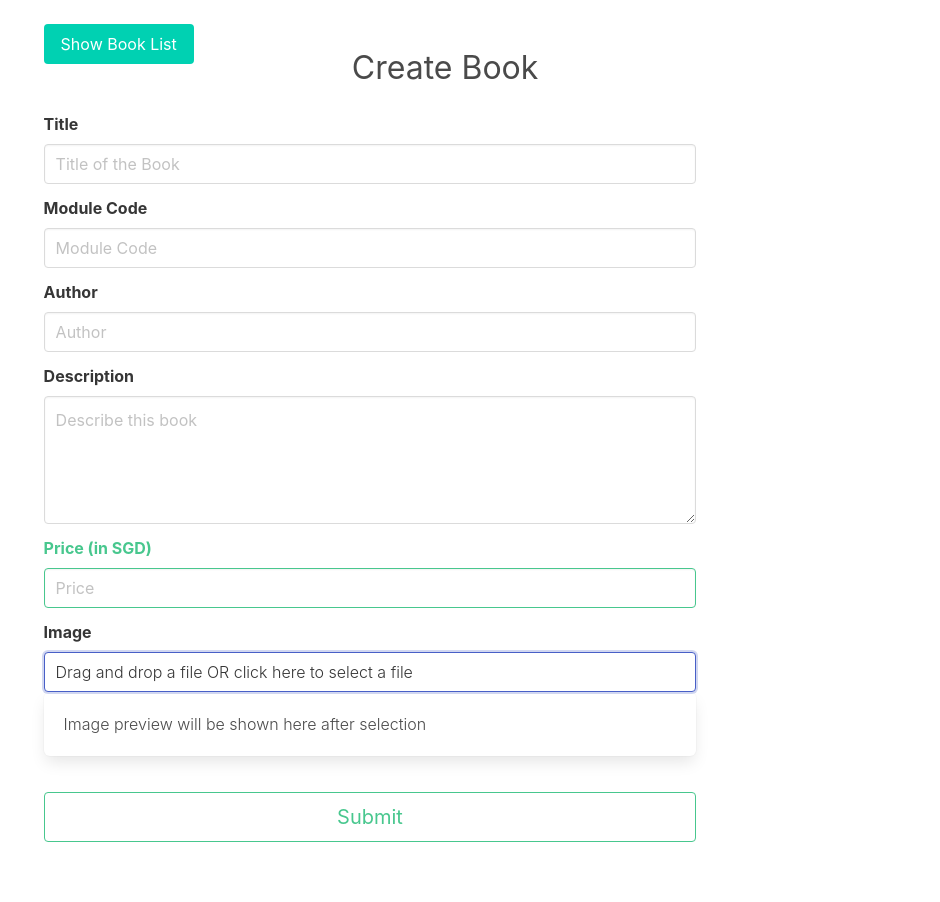
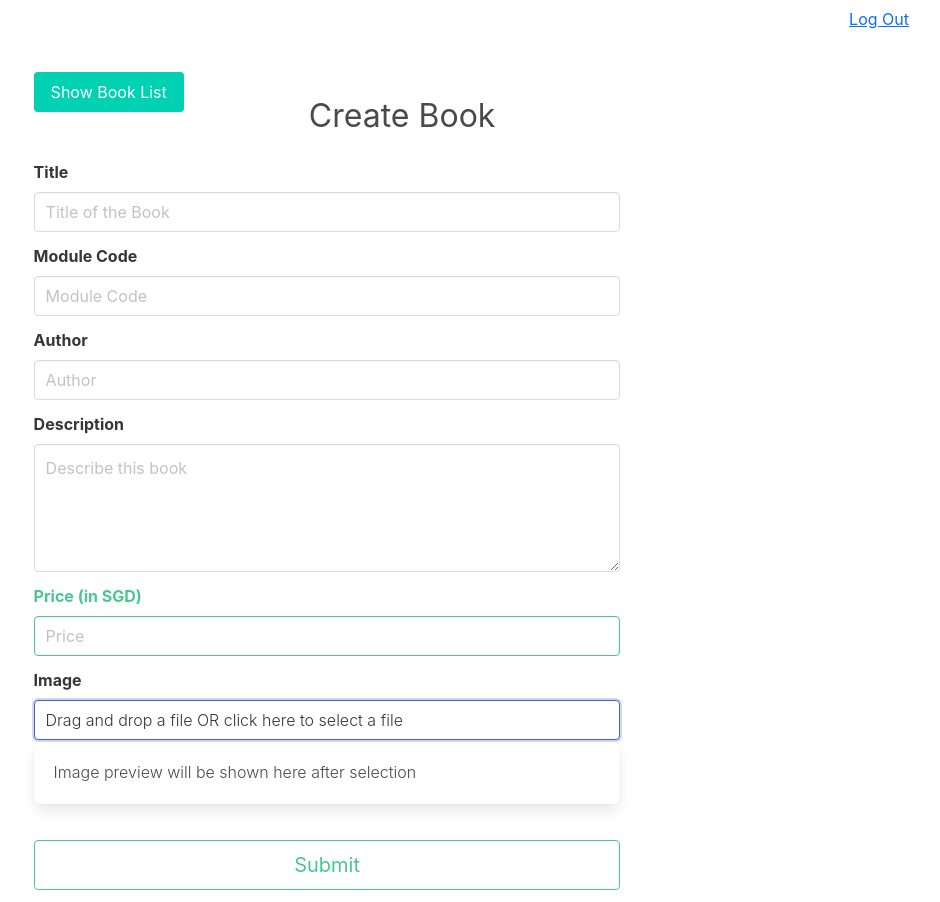
Before and after one commit to MontyPython28/book-trade, a React (Create React App) app in the folder client/: page /create-book in a window 1280 px wide. Shown: the whole page, without its empty margins (270-1210 px from the left). Before the commit the page ends 854 px from the top, so only its background shows below. Built offline with nearby package versions, Linux system fonts and the light colour scheme; no server answers.

Commit message:
put navbar back on top

```diff
--- a/client/src/components/CreateBook.js
+++ b/client/src/components/CreateBook.js
@@ -85,6 +85,7 @@ class CreateBook extends Component {
   render() {
     return (
       <div className="container">
+        <Navbar />
         <div className="columns">
           <div className="column is-three-fifths is-offset-one-fifth">
             <br />
--- a/client/src/components/ShowBookDetails.js
+++ b/client/src/components/ShowBookDetails.js
@@ -81,6 +81,7 @@ class showBookDetails extends Component {
 
     return (
       <div className="container">
+        <Navbar />
         <div className = "columns">
           <div className="column is-three-fifths is-offset-one-fifth">
               <br />
--- a/client/src/components/ShowBookList.js
+++ b/client/src/components/ShowBookList.js
@@ -44,6 +44,7 @@ class ShowBookList extends Component {
 
     return (
       <div>
+        <Navbar />
         <div className="container">
           <br />
           <div className="columns">
--- a/client/src/components/UpdateBookInfo.js
+++ b/client/src/components/UpdateBookInfo.js
@@ -66,6 +66,7 @@ class UpdateBookInfo extends Component {
   render() {
     return (
       <div className="container">
+        <Navbar />
         <div className="columns">
           <div className="column is-three-fifths is-offset-one-fifth">
               <br />
```
